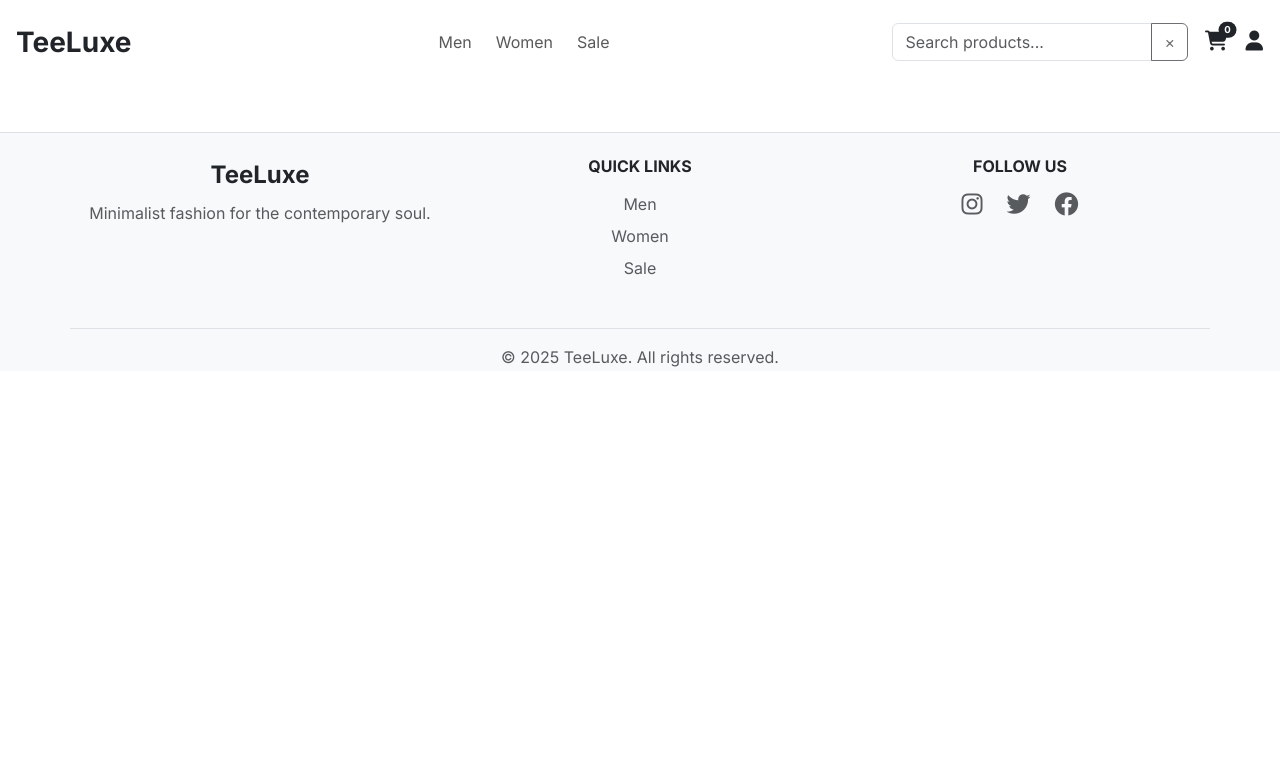
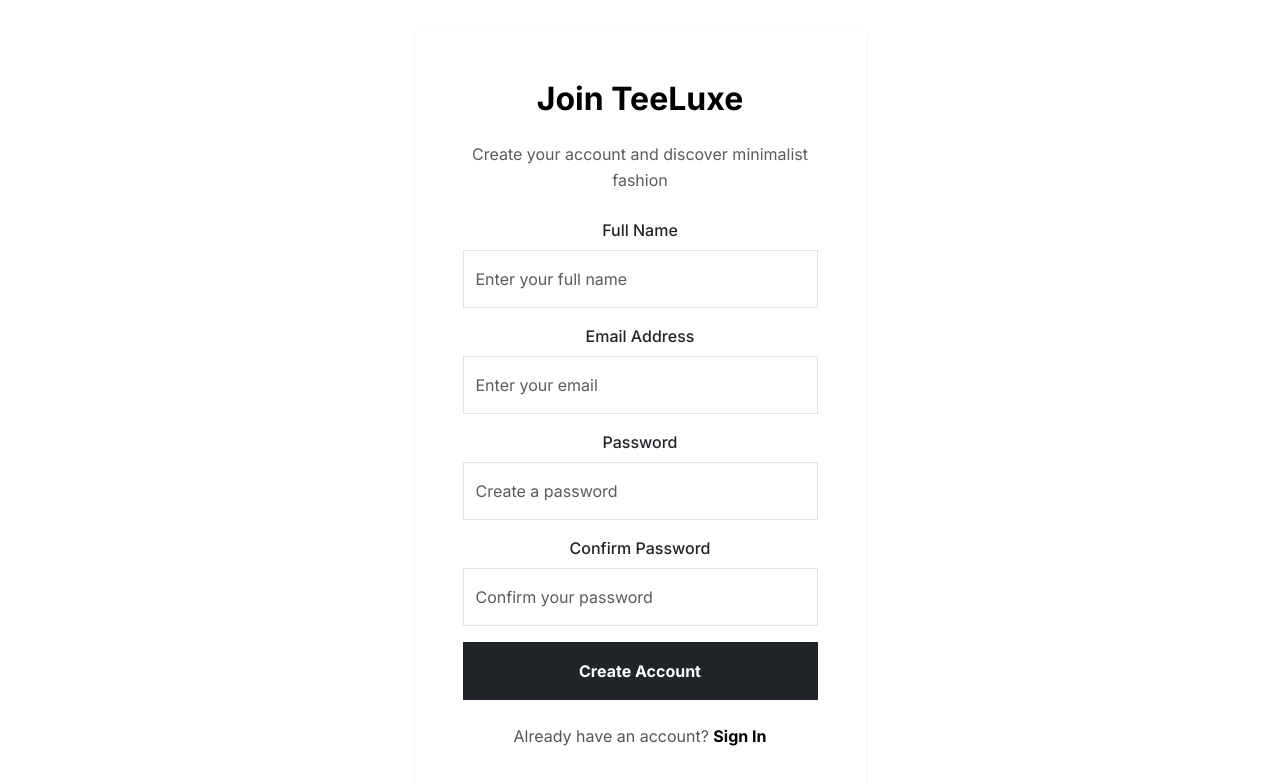
Before and after one commit to krtdotcode/tee-luxe-frontend, a React (Create React App) app: page /signup in a window 1280 px wide. Shown: the top 784 px of the page. Built offline with nearby package versions, Linux system fonts and the light colour scheme.

Commit message:
update landing page and add auth pages

```diff
--- a/src/App.js
+++ b/src/App.js
@@ -1,9 +1,11 @@
 import React from 'react';
-import { BrowserRouter as Router, Routes, Route } from 'react-router-dom';
+import { BrowserRouter as Router, Routes, Route, Link, useLocation } from 'react-router-dom';
 import { Container, Row, Col, Button, Card } from 'react-bootstrap';
 import './App.css';
 import TeeLuxeNavbar from './components/Navbar';
 import Footer from './components/Footer';
+import Login from './components/Login';
+import Signup from './components/Signup';
 
 function NewFeatured() {
   return (
@@ -20,6 +22,7 @@
                 Experience the perfect blend of simplicity and elegance. TeeLuxe offers contemporary clothing that resonates with your sophisticated sensibilities.
               </p>
               <div className="d-flex justify-content-center gap-3 flex-wrap">
+                <Link to="/signup" style={{ textDecoration: 'none' }}>
                   <Button
                     variant="dark"
                     size="lg"
@@ -28,6 +31,8 @@
                   >
                     Signup
                   </Button>
+                </Link>
+                <Link to="/login" style={{ textDecoration: 'none' }}>
                   <Button
                     variant="outline-dark"
                     size="lg"
@@ -36,6 +41,7 @@
                   >
                     Login
                   </Button>
+                </Link>
               </div>
             </Col>
           </Row>
@@ -123,11 +129,13 @@
   );
 }
 
-function App() {
+function AppContent() {
+  const location = useLocation();
+  const isAuthPage = location.pathname === '/login' || location.pathname === '/signup';
+
   return (
-    <Router>
     <div className="App">
-        <TeeLuxeNavbar />
+      {!isAuthPage && <TeeLuxeNavbar />}
 
       <main className="main-content">
         <Routes>
@@ -135,11 +143,20 @@
           <Route path="/men" element={<Men />} />
           <Route path="/women" element={<Women />} />
           <Route path="/sale" element={<Sale />} />
+          <Route path="/login" element={<Login />} />
+          <Route path="/signup" element={<Signup />} />
         </Routes>
       </main>
 
-        <Footer />
+      {!isAuthPage && <Footer />}
     </div>
+  );
+}
+
+function App() {
+  return (
+    <Router>
+      <AppContent />
     </Router>
   );
 }
--- a/src/components/Footer.js
+++ b/src/components/Footer.js
@@ -34,10 +34,13 @@
                 <i className="fab fa-instagram fs-4"></i>
               </a>
               <a href="#" className="text-muted">
-                <i className="fab fa-twitter fs-4"></i>
+                <i className="fab fa-facebook fs-4"></i>
               </a>
               <a href="#" className="text-muted">
-                <i className="fab fa-facebook fs-4"></i>
+                <i className="fab fa-youtube fs-4"></i>
+              </a>
+              <a href="#" className="text-muted">
+                <i className="fab fa-tiktok fs-4"></i>
               </a>
             </div>
           </Col>
--- /dev/null
+++ b/src/components/Login.js
@@ -0,0 +1,95 @@
+import React, { useState } from 'react';
+import { Container, Row, Col, Card, Form, Button, Alert } from 'react-bootstrap';
+import { Link } from 'react-router-dom';
+
+function Login() {
+  const [formData, setFormData] = useState({ email: '', password: '' });
+  const [errors, setErrors] = useState({});
+
+  const handleChange = (e) => {
+    const { name, value } = e.target;
+    setFormData({ ...formData, [name]: value });
+  };
+
+  const handleSubmit = (e) => {
+    e.preventDefault();
+    // Placeholder validation
+    if (!formData.email || !formData.password) {
+      setErrors({ general: 'Please fill in all fields' });
+    } else {
+      // Simulate login
+      alert('Login successful!');
+    }
+  };
+
+  return (
+    <section className="login-section" style={{ minHeight: '100vh', backgroundColor: '#fff', display: 'flex', alignItems: 'center', padding: '2rem 0' }}>
+      <Container>
+        <Row className="justify-content-center">
+          <Col lg={5} md={8}>
+            <Card className="border-0 shadow-sm" style={{ borderRadius: '0' }}>
+              <Card.Body className="p-5">
+                <h2 className="text-center mb-4 fw-bold" style={{ fontFamily: 'Inter', color: '#000' }}>
+                  Welcome Back
+                </h2>
+                <p className="text-center text-muted mb-4" style={{ fontFamily: 'Inter' }}>
+                  Sign in to your TeeLuxe account
+                </p>
+
+                {errors.general && <Alert variant="danger">{errors.general}</Alert>}
+
+                <Form onSubmit={handleSubmit}>
+                  <Form.Group className="mb-3">
+                    <Form.Label style={{ fontFamily: 'Inter', fontWeight: '500' }}>Email Address</Form.Label>
+                    <Form.Control
+                      type="email"
+                      name="email"
+                      value={formData.email}
+                      onChange={handleChange}
+                      placeholder="Enter your email"
+                      className="py-3"
+                      style={{ borderRadius: '0', fontFamily: 'Inter' }}
+                    />
+                  </Form.Group>
+
+                  <Form.Group className="mb-3">
+                    <Form.Label style={{ fontFamily: 'Inter', fontWeight: '500' }}>Password</Form.Label>
+                    <Form.Control
+                      type="password"
+                      name="password"
+                      value={formData.password}
+                      onChange={handleChange}
+                      placeholder="Enter your password"
+                      className="py-3"
+                      style={{ borderRadius: '0', fontFamily: 'Inter' }}
+                    />
+                  </Form.Group>
+
+                  <div className="d-grid">
+                    <Button
+                      variant="dark"
+                      type="submit"
+                      className="py-3 fw-bold"
+                      style={{ fontFamily: 'Inter', borderRadius: '0' }}
+                    >
+                      Sign In
+                    </Button>
+                  </div>
+                </Form>
+
+                <p className="text-center mt-4" style={{ fontFamily: 'Inter' }}>
+                  Don't have an account? {' '}
+                  <Link to="/signup" className="fw-bold" style={{ color: '#000', textDecoration: 'none' }}>
+                    Sign Up
+                  </Link>
+                </p>
+              </Card.Body>
+            </Card>
+          </Col>
+        </Row>
+      </Container>
+    </section>
+  );
+}
+
+export default Login;
--- a/src/components/Navbar.js
+++ b/src/components/Navbar.js
@@ -72,9 +72,11 @@
               </Button>
 
               {/* User Icon (Login) */}
-              <Button variant="link" className="text-dark p-0">
-                <i className="fas fa-user fs-5"></i>
-              </Button>
+              <Link to="/login" style={{ textDecoration: 'none', color: 'inherit' }}>
+                <Button variant="link" className="text-dark p-0">
+                  <i className="fas fa-user fs-5"></i>
+                </Button>
+              </Link>
             </div>
           </div>
         </Navbar.Collapse>
--- /dev/null
+++ b/src/components/Signup.js
@@ -0,0 +1,132 @@
+import React, { useState } from 'react';
+import { Container, Row, Col, Card, Form, Button, Alert } from 'react-bootstrap';
+import { Link } from 'react-router-dom';
+
+function Signup() {
+  const [formData, setFormData] = useState({ name: '', email: '', password: '', confirmPassword: '' });
+  const [errors, setErrors] = useState({});
+
+  const handleChange = (e) => {
+    const { name, value } = e.target;
+    setFormData({ ...formData, [name]: value });
+  };
+
+  const handleSubmit = (e) => {
+    e.preventDefault();
+    setErrors({});
+
+    // Placeholder validation
+    if (!formData.name || !formData.email || !formData.password || !formData.confirmPassword) {
+      setErrors({ general: 'Please fill in all fields' });
+      return;
+    }
+    if (formData.password !== formData.confirmPassword) {
+      setErrors({ confirmPassword: 'Passwords do not match' });
+      return;
+    }
+
+    // Simulate signup
+    alert('Signup successful!');
+  };
+
+  return (
+    <section className="signup-section" style={{ minHeight: '100vh', backgroundColor: '#fff', display: 'flex', alignItems: 'center', padding: '2rem 0' }}>
+      <Container>
+        <Row className="justify-content-center">
+          <Col lg={5} md={8}>
+            <Card className="border-0 shadow-sm" style={{ borderRadius: '0' }}>
+              <Card.Body className="p-5">
+                <h2 className="text-center mb-4 fw-bold" style={{ fontFamily: 'Inter', color: '#000' }}>
+                  Join TeeLuxe
+                </h2>
+                <p className="text-center text-muted mb-4" style={{ fontFamily: 'Inter' }}>
+                  Create your account and discover minimalist fashion
+                </p>
+
+                {errors.general && <Alert variant="danger">{errors.general}</Alert>}
+
+                <Form onSubmit={handleSubmit}>
+                  <Form.Group className="mb-3">
+                    <Form.Label style={{ fontFamily: 'Inter', fontWeight: '500' }}>Full Name</Form.Label>
+                    <Form.Control
+                      type="text"
+                      name="name"
+                      value={formData.name}
+                      onChange={handleChange}
+                      placeholder="Enter your full name"
+                      className="py-3"
+                      style={{ borderRadius: '0', fontFamily: 'Inter' }}
+                    />
+                  </Form.Group>
+
+                  <Form.Group className="mb-3">
+                    <Form.Label style={{ fontFamily: 'Inter', fontWeight: '500' }}>Email Address</Form.Label>
+                    <Form.Control
+                      type="email"
+                      name="email"
+                      value={formData.email}
+                      onChange={handleChange}
+                      placeholder="Enter your email"
+                      className="py-3"
+                      style={{ borderRadius: '0', fontFamily: 'Inter' }}
+                    />
+                  </Form.Group>
+
+                  <Form.Group className="mb-3">
+                    <Form.Label style={{ fontFamily: 'Inter', fontWeight: '500' }}>Password</Form.Label>
+                    <Form.Control
+                      type="password"
+                      name="password"
+                      value={formData.password}
+                      onChange={handleChange}
+                      placeholder="Create a password"
+                      className="py-3"
+                      style={{ borderRadius: '0', fontFamily: 'Inter' }}
+                    />
+                  </Form.Group>
+
+                  <Form.Group className="mb-3">
+                    <Form.Label style={{ fontFamily: 'Inter', fontWeight: '500' }}>Confirm Password</Form.Label>
+                    <Form.Control
+                      type="password"
+                      name="confirmPassword"
+                      value={formData.confirmPassword}
+                      onChange={handleChange}
+                      placeholder="Confirm your password"
+                      className="py-3"
+                      style={{ borderRadius: '0', fontFamily: 'Inter' }}
+                      isInvalid={!!errors.confirmPassword}
+                    />
+                    <Form.Control.Feedback type="invalid">
+                      {errors.confirmPassword}
+                    </Form.Control.Feedback>
+                  </Form.Group>
+
+                  <div className="d-grid">
+                    <Button
+                      variant="dark"
+                      type="submit"
+                      className="py-3 fw-bold"
+                      style={{ fontFamily: 'Inter', borderRadius: '0' }}
+                    >
+                      Create Account
+                    </Button>
+                  </div>
+                </Form>
+
+                <p className="text-center mt-4" style={{ fontFamily: 'Inter' }}>
+                  Already have an account? {' '}
+                  <Link to="/login" className="fw-bold" style={{ color: '#000', textDecoration: 'none' }}>
+                    Sign In
+                  </Link>
+                </p>
+              </Card.Body>
+            </Card>
+          </Col>
+        </Row>
+      </Container>
+    </section>
+  );
+}
+
+export default Signup;
```
Lines whose indentation alone changed are shown as unchanged.
